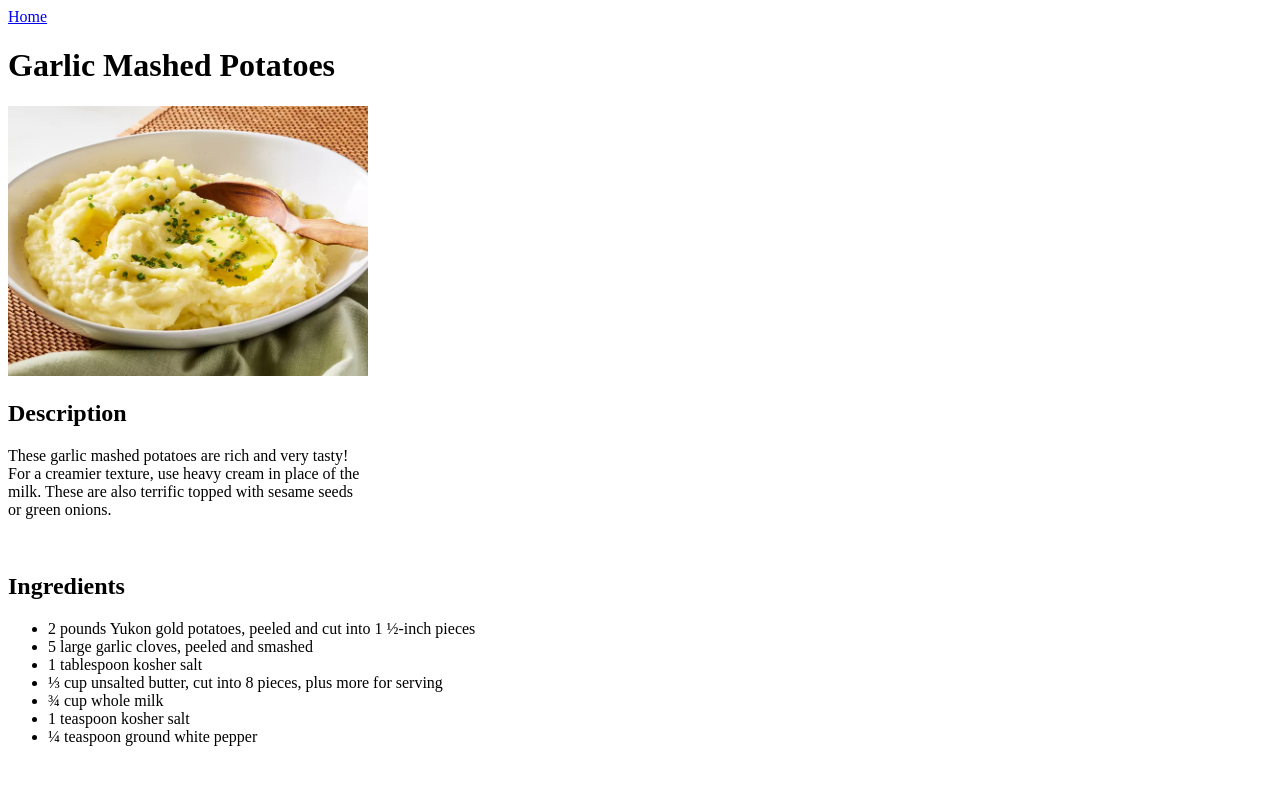
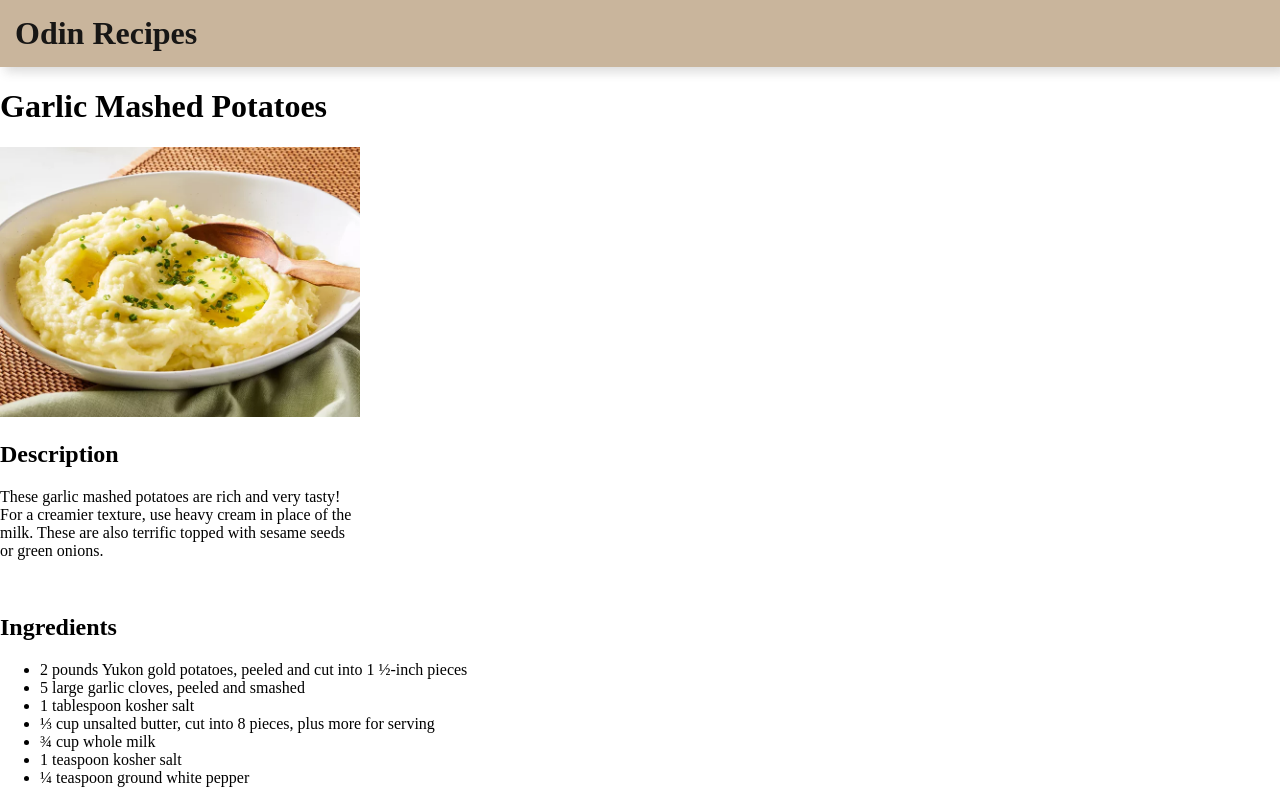
Before and after one commit to Mad-random/odin-recipes, a plain HTML site: page recipes/garlic-mashed-potato.html in a window 1280 px wide. Shown: the top 797 px of the page. Drawn offline with Linux system fonts and the light colour scheme.

Commit message:
add style files for recipe pages

```diff
--- a/recipes/garlic-mashed-potato.html
+++ b/recipes/garlic-mashed-potato.html
@@ -4,9 +4,11 @@
   <meta charset="UTF-8">
   <meta name="viewport" content="width=device-width, initial-scale=1.0">
   <title>Garlic Mashed Potatoes</title>
+  <link rel="stylesheet" href="./styles/header.css">
+  <link rel="stylesheet" href="./styles/recipe-page.css">
 </head>
 <body>
-  <a href="../index.html">Home</a>
+  <div class="header"><a href="../index.html">Odin Recipes</a></div>
   <h1>Garlic Mashed Potatoes</h1>
   <img src="./images/garlic-mashed-potatos.webp" alt="Garlic Mashed Potatoes" style="width: 45ch;">
   <h2>Description</h2>
--- /dev/null
+++ b/recipes/styles/header.css
@@ -0,0 +1,14 @@
+.header {
+  background-color: #C9B59C;
+  padding: 15px;
+  box-shadow: 5px 5px 10px rgb(78, 78, 78, 0.2);
+}
+
+.header a {
+  font-size: 2rem;
+  font-weight: 700;
+  text-decoration: none;
+  margin: 0;
+  cursor: pointer;
+  color: #171615;
+}
--- /dev/null
+++ b/recipes/styles/recipe-page.css
@@ -0,0 +1,3 @@
+body {
+  margin: 0;
+}
--- a/style.css
+++ b/style.css
@@ -36,6 +36,10 @@ li {
   width: 70%;
 }
 
+li:hover {
+  box-shadow: 5px 5px 25px rgb(99, 99, 99, 0.4)
+}
+
 li a {
   font-size: 30px;
   font-weight: bold;
```
Also changed, not shown: index.html (line endings or trailing spaces).
